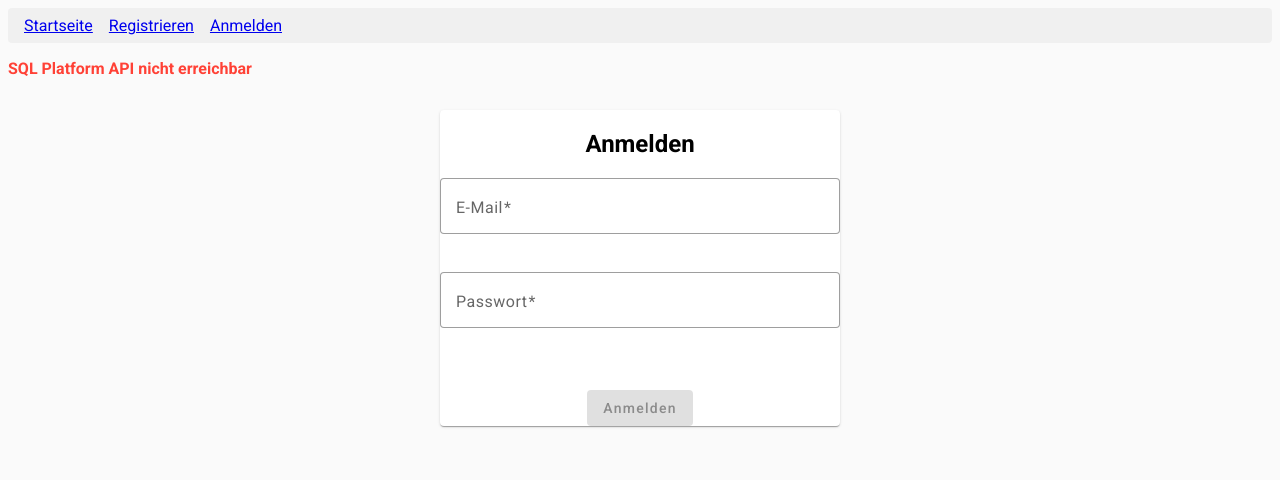
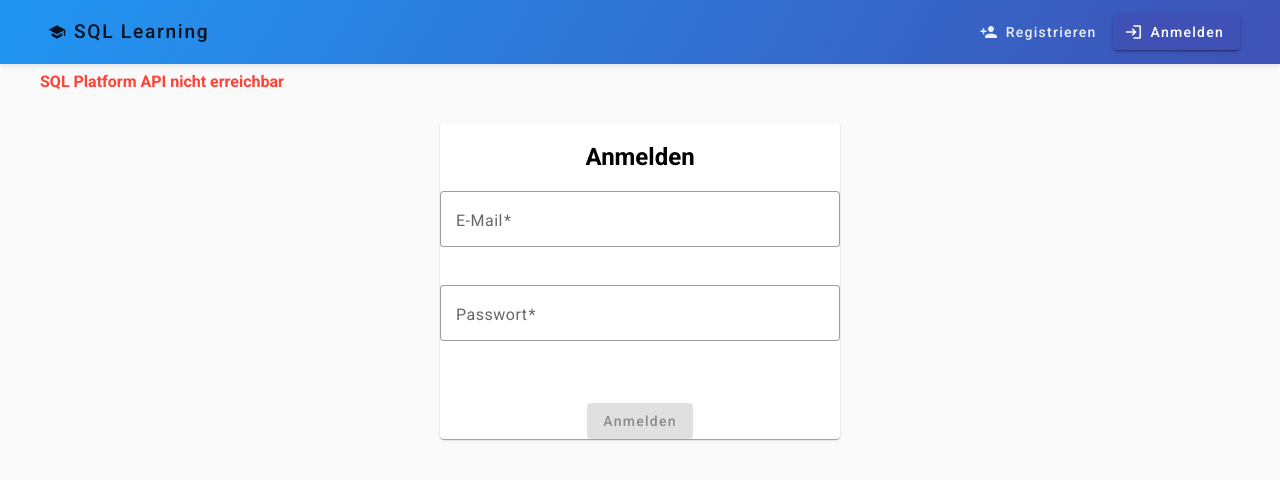
Before and after one commit to ahmadmsaeed/ProPra-2025-Gruppe-2, an Angular app in the folder frontend/: page /login in a window 1280 px wide. Shown: the top 480 px of the page. Built offline with nearby package versions, Linux system fonts and the light colour scheme.

Commit message:
update navigation-bar
navigation bar Style adapted to Landingpage

```diff
--- a/frontend/src/app/app.component.html
+++ b/frontend/src/app/app.component.html
@@ -1,38 +1,85 @@
-<nav style="margin-bottom: 1em; background-color: #f0f0f0; padding: 0.5em 1em; border-radius: 4px;">
-  <a routerLink="/" style="margin-right: 1em;">Startseite</a>
+<mat-toolbar class="nav-toolbar">
+  <div class="nav-container">
+    <!-- Logo/Home -->
+    <a mat-button routerLink="/" class="nav-brand">
+      <mat-icon>school</mat-icon>
+      <span>SQL Learning</span>
+    </a>
 
-  <span *ngIf="authService.isLoggedIn()">
-    <a routerLink="/profile" style="margin-right: 1em;">Profil</a>
+    <!-- Navigation Links -->
+    <div class="nav-links">
+      <!-- Student Links -->
+      <ng-container *ngIf="authService.isLoggedIn() && authService.isStudent()">
+        <a mat-button routerLink="/exercises">
+          <mat-icon>code</mat-icon>
+          SQL-Übungen
+        </a>
+      </ng-container>
 
-    <!-- Student Links -->
-    <a routerLink="/exercises" *ngIf="authService.isStudent()" style="margin-right: 1em;">SQL-Übungen</a>
+      <!-- Tutor Links -->
+      <ng-container *ngIf="authService.isLoggedIn() && authService.isTutor()">
+        <a mat-button routerLink="/teacher/dashboard">
+          <mat-icon>dashboard</mat-icon>
+          Tutor-Dashboard
+        </a>
+        <a mat-button routerLink="/teacher/exercises">
+          <mat-icon>assignment</mat-icon>
+          Übungen verwalten
+        </a>
+      </ng-container>
 
-    <!-- Tutor Links -->
-    <ng-container *ngIf="authService.isTutor()">
-      <a routerLink="/teacher/dashboard" style="margin-right: 1em;">Tutor-Dashboard</a>
-      <a routerLink="/teacher/exercises" style="margin-right: 1em;">Übungen verwalten</a>
-    </ng-container>
+      <!-- Teacher Links -->
+      <ng-container *ngIf="authService.isLoggedIn() && authService.isTeacher()">
+        <a mat-button routerLink="/teacher/dashboard">
+          <mat-icon>dashboard</mat-icon>
+          Dozenten-Dashboard
+        </a>
+        <a mat-button routerLink="/teacher/exercises">
+          <mat-icon>assignment</mat-icon>
+          Übungen verwalten
+        </a>
+        <a mat-button routerLink="/admin/dashboard">
+          <mat-icon>admin_panel_settings</mat-icon>
+          Benutzerverwaltung
+        </a>
+      </ng-container>
+    </div>
 
-    <!-- Teacher Links -->
-    <ng-container *ngIf="authService.isTeacher()">
-      <a routerLink="/teacher/dashboard" style="margin-right: 1em;">Dozenten-Dashboard</a>
-      <a routerLink="/teacher/exercises" style="margin-right: 1em;">Übungen verwalten</a>
-      <a routerLink="/admin/dashboard" style="margin-right: 1em;">Benutzerverwaltung</a>
-    </ng-container>
+    <!-- Auth Section -->
+    <div class="auth-section">
+      <ng-container *ngIf="!authService.isLoggedIn()">
+        <a mat-button routerLink="/register" class="register-btn">
+          <mat-icon>person_add</mat-icon>
+          Registrieren
+        </a>
+        <a mat-raised-button color="primary" routerLink="/login">
+          <mat-icon>login</mat-icon>
+          Anmelden
+        </a>
+      </ng-container>
 
-    <a href="#" (click)="onLogout()" style="margin-left: auto; color: #d32f2f;">Abmelden</a>
-  </span>
+      <ng-container *ngIf="authService.isLoggedIn()">
+        <button mat-button [matMenuTriggerFor]="userMenu" class="user-menu-btn">
+          <mat-icon>account_circle</mat-icon>
+          {{ authService.getRole() }}
+          <mat-icon>arrow_drop_down</mat-icon>
+        </button>
+        <mat-menu #userMenu="matMenu">
+          <a mat-menu-item routerLink="/profile">
+            <mat-icon>person</mat-icon>
+            <span>Profil</span>
+          </a>
+          <button mat-menu-item (click)="onLogout()">
+            <mat-icon>exit_to_app</mat-icon>
+            <span>Abmelden</span>
+          </button>
+        </mat-menu>
+      </ng-container>
+    </div>
+  </div>
+</mat-toolbar>
 
-  <span *ngIf="!authService.isLoggedIn()" style="margin-left: auto;">
-    <a routerLink="/register" style="margin-right: 1em;">Registrieren</a>
-    <a routerLink="/login">Anmelden</a>
-  </span>
-</nav>
-
-<div style="text-align:right; font-size:0.9em; color:#666; margin-bottom:0.5em" *ngIf="authService.isLoggedIn()">
-  Angemeldet als: <b>{{ authService.getRole() }}</b>
+<div class="main-container">
+  <app-backend-status></app-backend-status>
+  <router-outlet></router-outlet>
 </div>
-
-<app-backend-status></app-backend-status> <!-- Keep status component -->
-
-<router-outlet></router-outlet>
--- a/frontend/src/app/app.component.scss
+++ b/frontend/src/app/app.component.scss
@@ -0,0 +1,120 @@
+.nav-toolbar {
+  background: linear-gradient(120deg, #2196f3, #3f51b5);
+  color: white;
+  padding: 0;
+  position: fixed;
+  top: 0;
+  left: 0;
+  right: 0;
+  z-index: 1000;
+  box-shadow: 0 2px 5px rgba(0, 0, 0, 0.1);
+}
+
+.nav-container {
+  max-width: 1200px;
+  margin: 0 auto;
+  width: 100%;
+  height: 100%;
+  display: flex;
+  align-items: center;
+  padding: 0 2rem;
+}
+
+.nav-brand {
+  display: flex;
+  align-items: center;
+  font-size: 1.2rem;
+  font-weight: 500;
+  color: white;
+  text-decoration: none;
+  margin-right: 2rem;
+
+  mat-icon {
+    margin-right: 0.5rem;
+  }
+}
+
+.nav-links {
+  flex: 1;
+  display: flex;
+  align-items: center;
+  gap: 0.5rem;
+
+  a {
+    color: white;
+    opacity: 0.9;
+    transition: opacity 0.2s ease;
+
+    &:hover {
+      opacity: 1;
+      background: rgba(255, 255, 255, 0.1);
+    }
+
+    mat-icon {
+      margin-right: 0.5rem;
+    }
+  }
+}
+
+.auth-section {
+  display: flex;
+  align-items: center;
+  gap: 0.5rem;
+
+  .register-btn {
+    color: white;
+    opacity: 0.9;
+
+    &:hover {
+      opacity: 1;
+      background: rgba(255, 255, 255, 0.1);
+    }
+  }
+
+  .user-menu-btn {
+    color: white;
+    opacity: 0.9;
+
+    &:hover {
+      opacity: 1;
+      background: rgba(255, 255, 255, 0.1);
+    }
+
+    mat-icon:first-child {
+      margin-right: 0.5rem;
+    }
+
+    mat-icon:last-child {
+      margin-left: 0.5rem;
+    }
+  }
+}
+
+// Add padding to main content to account for fixed navbar
+.main-container {
+  padding-top: 64px; // Height of toolbar
+  max-width: 1200px;
+  margin: 0 auto;
+  padding-left: 2rem;
+  padding-right: 2rem;
+}
+
+// Responsive adjustments
+@media (max-width: 768px) {
+  .nav-container {
+    padding: 0 1rem;
+  }
+
+  .nav-links {
+    display: none; // Hide on mobile, could be replaced with a mobile menu
+  }
+
+  .auth-section {
+    margin-left: auto;
+  }
+
+  .main-container {
+    padding-left: 1rem;
+    padding-right: 1rem;
+  }
+}
--- a/frontend/src/app/app.component.ts
+++ b/frontend/src/app/app.component.ts
@@ -1,25 +1,32 @@
 import { Component } from '@angular/core';
+import { RouterModule } from '@angular/router';
+import { CommonModule } from '@angular/common';
+import { MatToolbarModule } from '@angular/material/toolbar';
+import { MatButtonModule } from '@angular/material/button';
+import { MatIconModule } from '@angular/material/icon';
+import { MatMenuModule } from '@angular/material/menu';
+import { BackendStatusComponent } from './backend-status.component';
 import { AuthService } from './auth.service';
-import { RouterOutlet, RouterModule } from '@angular/router';
-import { NgIf } from '@angular/common';
-import { BackendStatusComponent } from './backend-status.component';
-
-
 
 @Component({
   selector: 'app-root',
   standalone: true,
-  imports: [RouterOutlet, RouterModule, BackendStatusComponent, NgIf],
+  imports: [
+    CommonModule,
+    RouterModule,
+    MatToolbarModule,
+    MatButtonModule,
+    MatIconModule,
+    MatMenuModule,
+    BackendStatusComponent
+  ],
   templateUrl: './app.component.html',
-  styleUrl: './app.component.scss'
+  styleUrls: ['./app.component.scss']
 })
 export class AppComponent {
-  title = 'angular-de-tutorial';
-
   constructor(public authService: AuthService) {}
 
   onLogout() {
     this.authService.logout();
-    window.location.href = '/';
   }
 }
```
